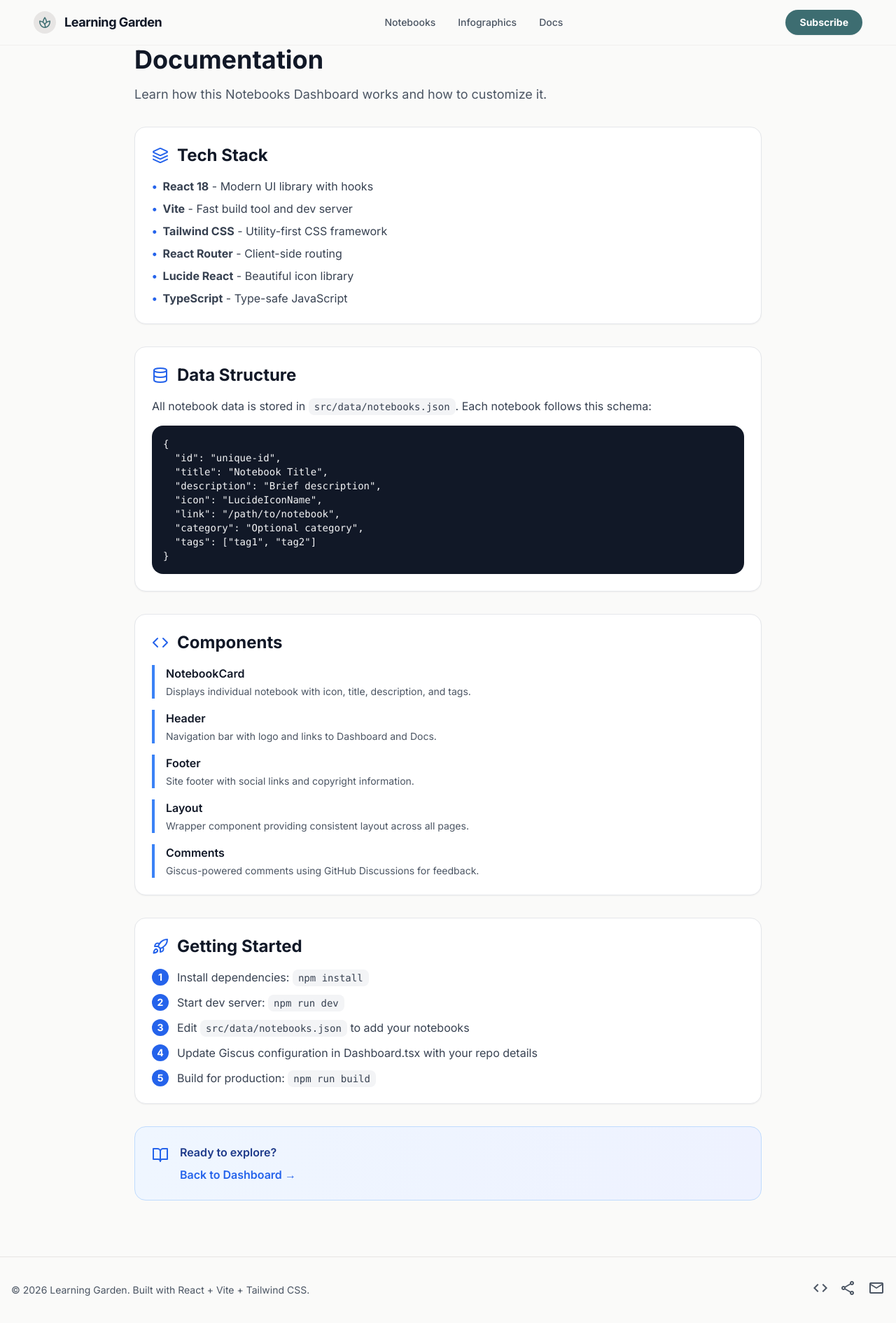
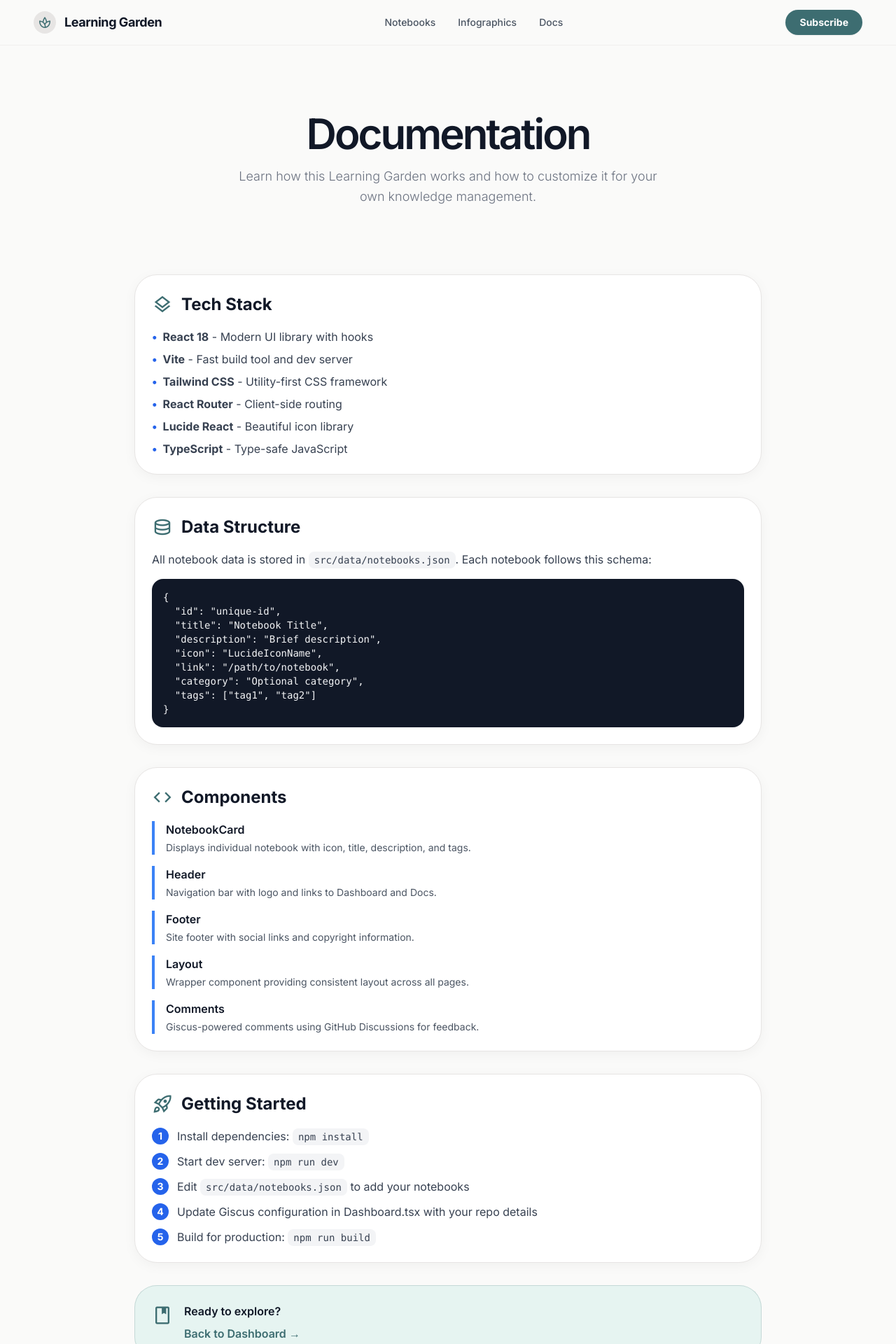
Before and after one commit to TentacioPro/externalBrain, a React (Vite) app: page /docs in a window 1280 px wide. Shown: the top 1920 px of the page at 70% size. Before the commit the page ends 1890 px from the top, so only its background shows below. Built offline with nearby package versions, Linux system fonts and the light colour scheme; the HTML template or start-up script is replaced by a standard one.

Commit message:
Fix layout issues: update Docs styling, add Infographics page, match design

```diff
--- a/src/App.tsx
+++ b/src/App.tsx
@@ -2,6 +2,7 @@ import React from 'react'
 import { BrowserRouter, Routes, Route } from 'react-router-dom'
 import { Layout } from './components/Layout'
 import { Dashboard } from './pages/Dashboard'
+import { Infographics } from './pages/Infographics'
 import { Docs } from './pages/Docs'
 
 function App() {
@@ -10,6 +11,7 @@ function App() {
       <Routes>
         <Route path="/" element={<Layout />}>
           <Route index element={<Dashboard />} />
+          <Route path="infographics" element={<Infographics />} />
           <Route path="docs" element={<Docs />} />
         </Route>
       </Routes>
--- a/src/components/Header.tsx
+++ b/src/components/Header.tsx
@@ -20,12 +20,12 @@ export const Header: React.FC = () => {
           >
             Notebooks
           </Link>
-          <a
-            href="#"
+          <Link
+            to="/infographics"
             className="text-sm font-medium text-gray-600 hover:text-primary dark:text-gray-400 dark:hover:text-primary transition-colors"
           >
             Infographics
-          </a>
+          </Link>
           <Link
             to="/docs"
             className="text-sm font-medium text-gray-600 hover:text-primary dark:text-gray-400 dark:hover:text-primary transition-colors"
--- a/src/pages/Docs.tsx
+++ b/src/pages/Docs.tsx
@@ -1,22 +1,24 @@
 import React from 'react';
 import { Link } from 'react-router-dom';
-import { BookOpen, Code, Database, Layers, Rocket } from 'lucide-react';
 
 export const Docs: React.FC = () => {
   return (
-    <div className="max-w-4xl mx-auto">
-      <div className="mb-8">
-        <h1 className="text-4xl font-bold text-gray-900 mb-4">Documentation</h1>
-        <p className="text-lg text-gray-600">
-          Learn how this Notebooks Dashboard works and how to customize it.
+    <div>
+      {/* Hero Section */}
+      <div className="flex flex-col items-center justify-center py-20 md:py-24 text-center">
+        <h1 className="mb-4 text-4xl font-semibold tracking-tighter text-gray-900 sm:text-5xl md:text-6xl dark:text-white">
+          Documentation
+        </h1>
+        <p className="max-w-[600px] text-lg text-gray-500 dark:text-gray-400 font-light leading-relaxed">
+          Learn how this Learning Garden works and how to customize it for your own knowledge management.
         </p>
       </div>
 
-      <div className="space-y-8">
-        <section className="p-6 bg-white rounded-lg border border-gray-200 shadow-sm">
+      <div className="space-y-8 max-w-4xl mx-auto">
+        <section className="p-6 bg-white dark:bg-stone-900 rounded-2xl border border-stone-200 dark:border-stone-800 shadow-soft">
           <div className="flex items-center gap-3 mb-4">
-            <Layers className="w-6 h-6 text-blue-600" />
-            <h2 className="text-2xl font-bold text-gray-900">Tech Stack</h2>
+            <span className="material-symbols-outlined text-primary text-3xl">layers</span>
+            <h2 className="text-2xl font-bold text-gray-900 dark:text-white">Tech Stack</h2>
           </div>
           <ul className="space-y-2 text-gray-700">
             <li className="flex items-start gap-2">
@@ -46,10 +48,10 @@ export const Docs: React.FC = () => {
           </ul>
         </section>
 
-        <section className="p-6 bg-white rounded-lg border border-gray-200 shadow-sm">
+        <section className="p-6 bg-white dark:bg-stone-900 rounded-2xl border border-stone-200 dark:border-stone-800 shadow-soft">
           <div className="flex items-center gap-3 mb-4">
-            <Database className="w-6 h-6 text-blue-600" />
-            <h2 className="text-2xl font-bold text-gray-900">Data Structure</h2>
+            <span className="material-symbols-outlined text-primary text-3xl">database</span>
+            <h2 className="text-2xl font-bold text-gray-900 dark:text-white">Data Structure</h2>
           </div>
           <p className="text-gray-700 mb-4">
             All notebook data is stored in <code className="px-2 py-1 bg-gray-100 rounded text-sm">src/data/notebooks.json</code>.
@@ -68,10 +70,10 @@ export const Docs: React.FC = () => {
           </pre>
         </section>
 
-        <section className="p-6 bg-white rounded-lg border border-gray-200 shadow-sm">
+        <section className="p-6 bg-white dark:bg-stone-900 rounded-2xl border border-stone-200 dark:border-stone-800 shadow-soft">
           <div className="flex items-center gap-3 mb-4">
-            <Code className="w-6 h-6 text-blue-600" />
-            <h2 className="text-2xl font-bold text-gray-900">Components</h2>
+            <span className="material-symbols-outlined text-primary text-3xl">code</span>
+            <h2 className="text-2xl font-bold text-gray-900 dark:text-white">Components</h2>
           </div>
           <div className="space-y-4">
             <div className="border-l-4 border-blue-500 pl-4">
@@ -97,10 +99,10 @@ export const Docs: React.FC = () => {
           </div>
         </section>
 
-        <section className="p-6 bg-white rounded-lg border border-gray-200 shadow-sm">
+        <section className="p-6 bg-white dark:bg-stone-900 rounded-2xl border border-stone-200 dark:border-stone-800 shadow-soft">
           <div className="flex items-center gap-3 mb-4">
-            <Rocket className="w-6 h-6 text-blue-600" />
-            <h2 className="text-2xl font-bold text-gray-900">Getting Started</h2>
+            <span className="material-symbols-outlined text-primary text-3xl">rocket_launch</span>
+            <h2 className="text-2xl font-bold text-gray-900 dark:text-white">Getting Started</h2>
           </div>
           <ol className="space-y-3 text-gray-700">
             <li className="flex items-start gap-3">
@@ -126,14 +128,14 @@ export const Docs: React.FC = () => {
           </ol>
         </section>
 
-        <div className="p-6 bg-gradient-to-r from-blue-50 to-indigo-50 border border-blue-200 rounded-lg">
+        <div className="p-6 bg-card-mint dark:bg-[#1a2e2e] border border-primary/20 rounded-2xl">
           <div className="flex items-start gap-4">
-            <BookOpen className="w-6 h-6 text-blue-600 flex-shrink-0 mt-1" />
+            <span className="material-symbols-outlined text-primary text-3xl flex-shrink-0">book</span>
             <div>
-              <p className="text-blue-900 font-semibold mb-2">Ready to explore?</p>
+              <p className="text-gray-900 dark:text-white font-semibold mb-2">Ready to explore?</p>
               <Link
                 to="/"
-                className="inline-flex items-center gap-2 text-blue-600 hover:text-blue-700 font-semibold hover:underline"
+                className="inline-flex items-center gap-2 text-primary hover:text-primary-hover font-semibold transition-colors"
               >
                 Back to Dashboard →
               </Link>
@@ -141,6 +143,9 @@ export const Docs: React.FC = () => {
           </div>
         </div>
       </div>
+
+      {/* Decorative background gradient */}
+      <div className="fixed top-0 left-0 w-full h-full pointer-events-none -z-10 opacity-30 dark:opacity-10" style={{ background: 'radial-gradient(circle at 15% 50%, rgba(61, 109, 113, 0.15), transparent 25%), radial-gradient(circle at 85% 30%, rgba(250, 232, 224, 0.5), transparent 25%)' }}></div>
     </div>
   );
 };
--- /dev/null
+++ b/src/pages/Infographics.tsx
@@ -0,0 +1,53 @@
+import React from 'react';
+
+export const Infographics: React.FC = () => {
+  return (
+    <div>
+      {/* Hero Section */}
+      <div className="flex flex-col items-center justify-center py-20 md:py-24 text-center">
+        <div className="mb-4 inline-flex items-center rounded-full border border-stone-200 bg-white px-3 py-1 text-xs font-medium text-gray-500 shadow-sm dark:border-stone-800 dark:bg-stone-900 dark:text-gray-400">
+          <span className="mr-1.5 h-1.5 w-1.5 rounded-full bg-purple-500 animate-pulse"></span>
+          Visual Knowledge Base
+        </div>
+        <h1 className="mb-4 text-4xl font-semibold tracking-tighter text-gray-900 sm:text-5xl md:text-6xl dark:text-white">
+          Infographics & Visuals
+        </h1>
+        <p className="max-w-[600px] text-lg text-gray-500 dark:text-gray-400 font-light leading-relaxed">
+          Visual representations of complex concepts, workflows, and data. Making information beautiful and accessible.
+        </p>
+
+        {/* Search Bar */}
+        <div className="mt-8 w-full max-w-md relative group">
+          <div className="absolute inset-y-0 left-0 pl-3 flex items-center pointer-events-none">
+            <span className="material-symbols-outlined text-gray-400 group-focus-within:text-primary transition-colors">search</span>
+          </div>
+          <input
+            className="block w-full rounded-2xl border-0 py-3 pl-10 pr-4 text-gray-900 ring-1 ring-inset ring-stone-200 placeholder:text-gray-400 focus:ring-2 focus:ring-inset focus:ring-primary sm:text-sm sm:leading-6 shadow-sm bg-white dark:bg-stone-900 dark:ring-stone-800 dark:text-white transition-all"
+            placeholder="Search infographics..."
+            type="text"
+          />
+        </div>
+      </div>
+
+      {/* Coming Soon Message */}
+      <div className="max-w-2xl mx-auto text-center py-12">
+        <div className="p-12 bg-white dark:bg-stone-900 rounded-2xl border border-stone-200 dark:border-stone-800 shadow-soft">
+          <span className="material-symbols-outlined text-primary text-6xl mb-6 inline-block">architecture</span>
+          <h2 className="text-3xl font-bold text-gray-900 dark:text-white mb-4">Coming Soon</h2>
+          <p className="text-lg text-gray-600 dark:text-gray-400 mb-8">
+            We're working on curating beautiful infographics and visual content. Check back soon!
+          </p>
+          <div className="flex items-center justify-center gap-4">
+            <button className="inline-flex items-center justify-center rounded-xl bg-primary px-6 py-3 text-sm font-bold text-white shadow-sm hover:bg-primary-hover hover:shadow transition-all active:scale-95">
+              <span className="material-symbols-outlined mr-2">notifications</span>
+              Notify Me
+            </button>
+          </div>
+        </div>
+      </div>
+
+      {/* Decorative background gradient */}
+      <div className="fixed top-0 left-0 w-full h-full pointer-events-none -z-10 opacity-30 dark:opacity-10" style={{ background: 'radial-gradient(circle at 15% 50%, rgba(61, 109, 113, 0.15), transparent 25%), radial-gradient(circle at 85% 30%, rgba(250, 232, 224, 0.5), transparent 25%)' }}></div>
+    </div>
+  );
+};
```
